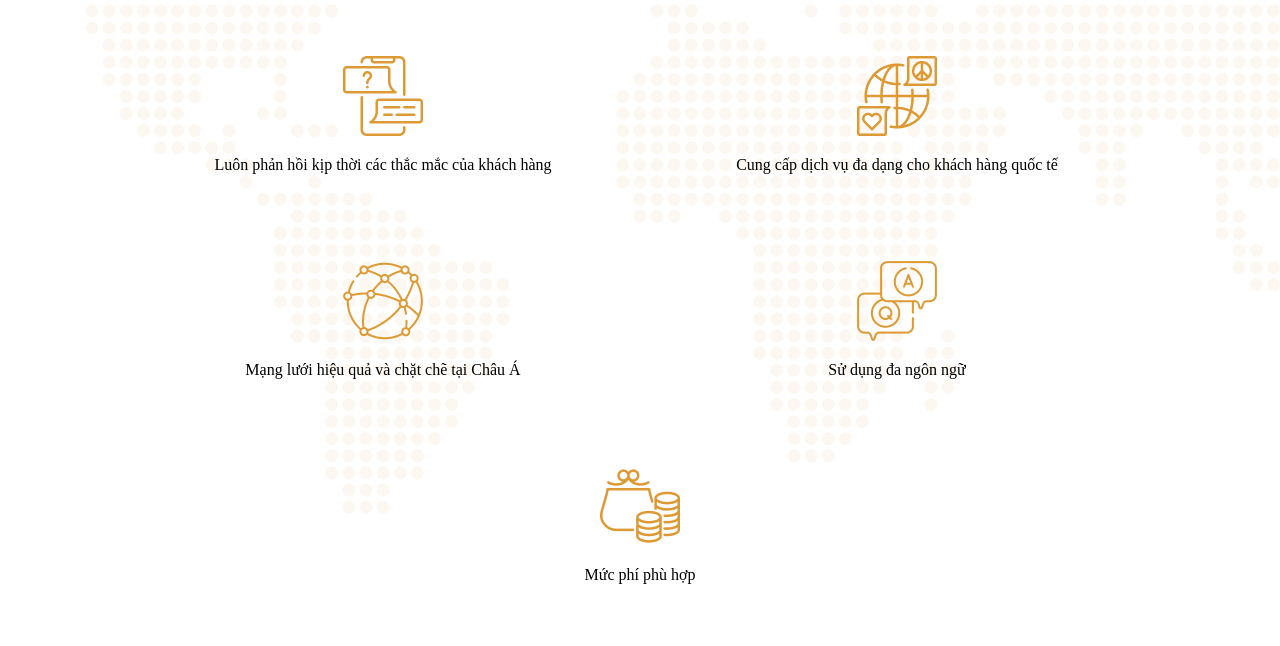
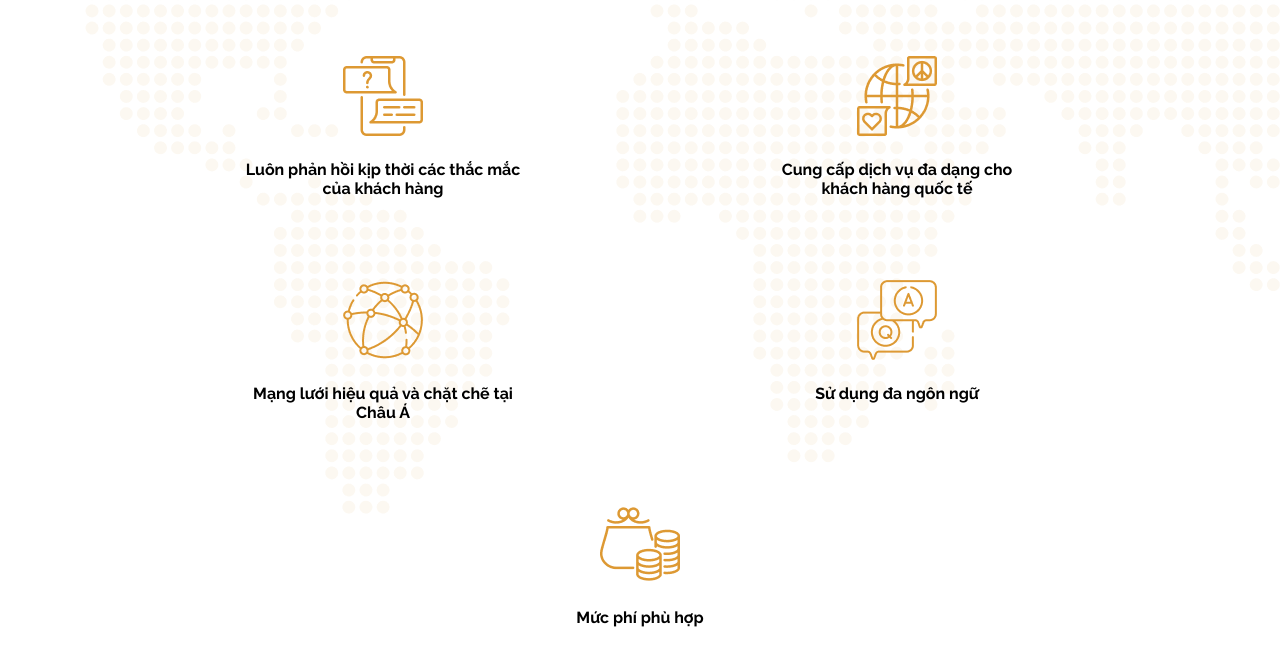
Before and after one commit to doducthuan/testFEDion, a plain HTML site: page index.html in a window 1280 px wide. Shown: the part 154-800 px from the top of the page. Drawn offline with Linux system fonts and the light colour scheme.

Commit message:
fix font-family

```diff
--- a/index.html
+++ b/index.html
@@ -3,6 +3,9 @@
 <head>
     <meta charset="UTF-8">
     <meta name="viewport" content="width=device-width, initial-scale=1.0">
+    <link rel="preconnect" href="https://fonts.googleapis.com">
+    <link rel="preconnect" href="https://fonts.gstatic.com" crossorigin>
+    <link href="https://fonts.googleapis.com/css2?family=Raleway:wght@700&display=swap" rel="stylesheet">
     <title>Document</title>
     <style>
         body{
@@ -24,7 +27,12 @@
         .item{
             text-align: center;
             width: 434px;
-            height: 125px;
+            height: 144px;
+        }
+        p{
+            max-width: 280px;
+            font-family: Raleway;
+            margin: 20px auto 0;
         }
         @media screen and (min-width: 1462px){
             .iconChat, .iconCountrys, .iconNetwork{
```
